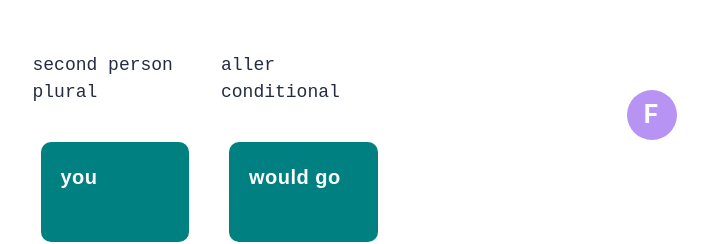
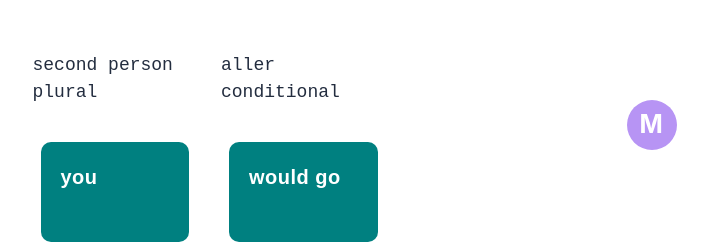
Before and after one commit to DavTho1983/french-verb-conjugation, a Next.js app: page / in a window 1280 px wide. Shown: the top 244 px of the page, without its empty margins (431-1139 px from the left). Built offline with nearby package versions, Linux system fonts and the light colour scheme.

Commit message:
gender label uppercase letter

```diff
--- a/pages/index.js
+++ b/pages/index.js
@@ -187,6 +187,10 @@ export default function Home() {
 
   const fonts = ["monospace", "sans-serif"];
 
+  const getCapitalFirstLetter = (str) => {
+    return str.split(" ").splice(-1)[0][0].toUpperCase();
+  };
+
   const chooseFont = () => {
     return setCurrentFonts({
       pronoun: randomArrayItem(fonts),
@@ -320,7 +324,7 @@ export default function Home() {
                 zIndex: 99999,
                 position: "fixed",
                 marginLeft: "calc(50% - 34px)",
-                marginTop: 50,
+                marginTop: 60,
               }}
             >
               <Center
@@ -333,7 +337,7 @@ export default function Home() {
                 letterSpacing="wide"
                 fontSize={25}
               >
-                F
+                {pronounLabel && getCapitalFirstLetter(pronounLabel)}
               </Center>
             </span>
             <GridItem rowSpan={1} colSpan={1} mt={2}>
```
